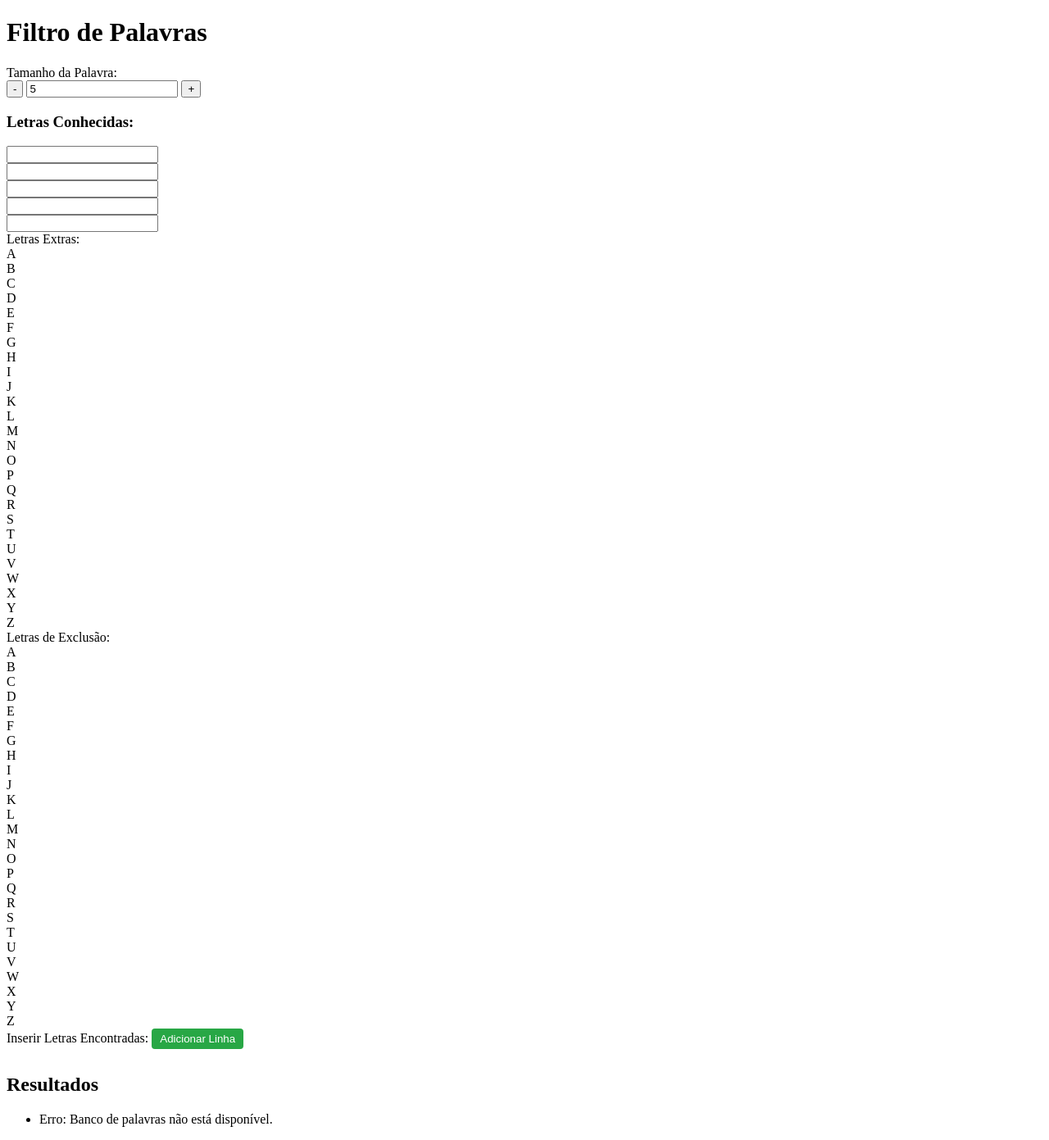
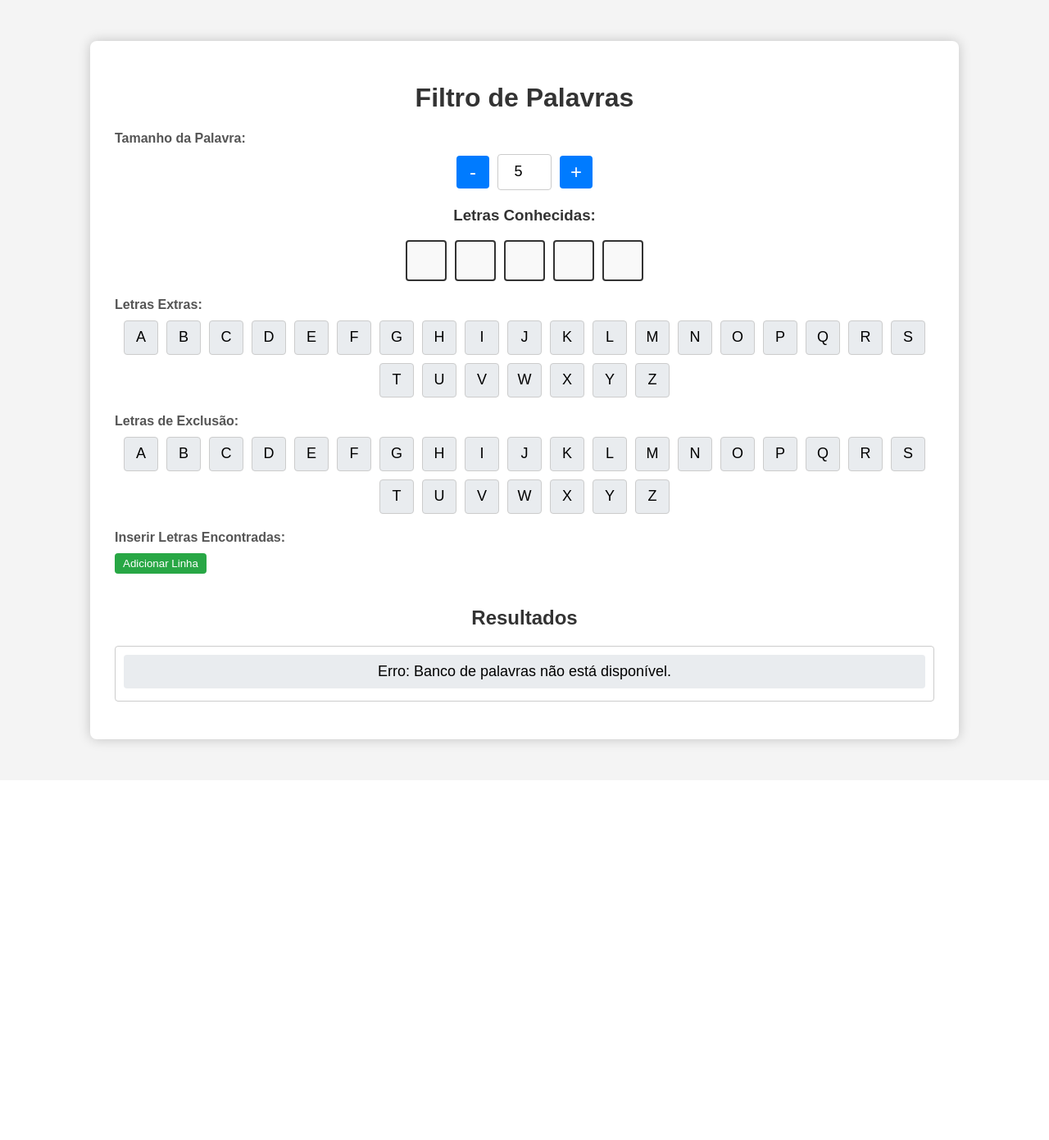
Before and after one commit to LuanFaedo/caca_palavras_binance, a Flask app: page / in a window 1280 px wide. Shown: the whole page at 82% size. After the commit the page ends 915 px from the top, so only its background shows below. Run offline with Flask 3, Linux system fonts and the light colour scheme.

Commit message:
Adicionando novas mudan

```diff
--- a/static/css/styles.css
+++ b/static/css/styles.css
@@ -1,3 +1,134 @@
+body {
+    font-family: Arial, sans-serif;
+    background-color: #f4f4f4;
+    margin: 0;
+    padding: 0;
+}
+
+.container {
+    width: 90%;
+    max-width: 1000px;
+    margin: 50px auto;
+    background: #fff;
+    padding: 30px;
+    box-shadow: 0 0 15px rgba(0,0,0,0.2);
+    border-radius: 8px;
+}
+
+h1, h2, h3 {
+    text-align: center;
+    color: #333;
+}
+
+.form-group {
+    margin-bottom: 20px;
+}
+
+label {
+    display: block;
+    margin-bottom: 10px;
+    color: #555;
+    font-weight: bold;
+}
+
+.input-spinner {
+    display: flex;
+    align-items: center;
+    justify-content: center;
+}
+
+.input-spinner button {
+    width: 40px;
+    height: 40px;
+    background-color: #007bff;
+    color: #fff;
+    border: none;
+    border-radius: 4px;
+    font-size: 24px;
+    cursor: pointer;
+    transition: background 0.3s ease;
+}
+
+.input-spinner button:hover {
+    background-color: #0069d9;
+}
+
+.input-spinner input[type="number"] {
+    width: 60px;
+    height: 40px;
+    text-align: center;
+    font-size: 18px;
+    border: 1px solid #ccc;
+    border-radius: 4px;
+    margin: 0 10px;
+}
+
+#letras-posicionadas-container {
+    margin-bottom: 20px;
+}
+
+.letras-posicionadas-list {
+    display: flex;
+    gap: 10px;
+    justify-content: center;
+    flex-wrap: wrap;
+    margin-top: 10px;
+}
+
+.letras-posicionadas-item {
+    width: 50px;
+    height: 50px;
+}
+
+.letras-posicionadas-item input[type="text"] {
+    width: 100%;
+    height: 100%;
+    text-align: center;
+    font-size: 24px;
+    text-transform: uppercase;
+    border: 2px solid #333;
+    border-radius: 4px;
+    box-sizing: border-box;
+    background-color: #f9f9f9;
+    transition: border-color 0.3s ease, background-color 0.3s ease;
+}
+
+.letras-posicionadas-item input[type="text"]:focus {
+    border-color: #007bff;
+    background-color: #e9f5ff;
+}
+
+#teclado-virtual-extras,
+#teclado-virtual-exclusao {
+    display: flex;
+    flex-wrap: wrap;
+    gap: 10px;
+    justify-content: center;
+    margin-top: 10px;
+}
+
+.tecla {
+    width: 40px;
+    height: 40px;
+    background-color: #e9ecef;
+    border: 1px solid #ccc;
+    border-radius: 4px;
+    display: flex;
+    align-items: center;
+    justify-content: center;
+    cursor: pointer;
+    user-select: none;
+    transition: background-color 0.3s ease, border-color 0.3s ease;
+    font-size: 18px;
+    text-transform: uppercase;
+}
+
+.tecla.selected {
+    background-color: #007bff;
+    color: #fff;
+    border-color: #007bff;
+}
+
 .form-group button#adicionar-letras-encontradas {
     padding: 5px 10px;
     background-color: #28a745;
@@ -42,3 +173,26 @@
     border-color: #007bff;
     background-color: #e9f5ff;
 }
+
+#resultado {
+    margin-top: 30px;
+}
+
+#palavras-list {
+    list-style-type: none;
+    padding: 0;
+    max-height: 300px;
+    overflow-y: auto;
+    border: 1px solid #ccc;
+    border-radius: 4px;
+    padding: 10px;
+}
+
+#palavras-list li {
+    background: #e9ecef;
+    margin-bottom: 5px;
+    padding: 10px;
+    border-radius: 4px;
+    text-align: center;
+    font-size: 18px;
+}
```
